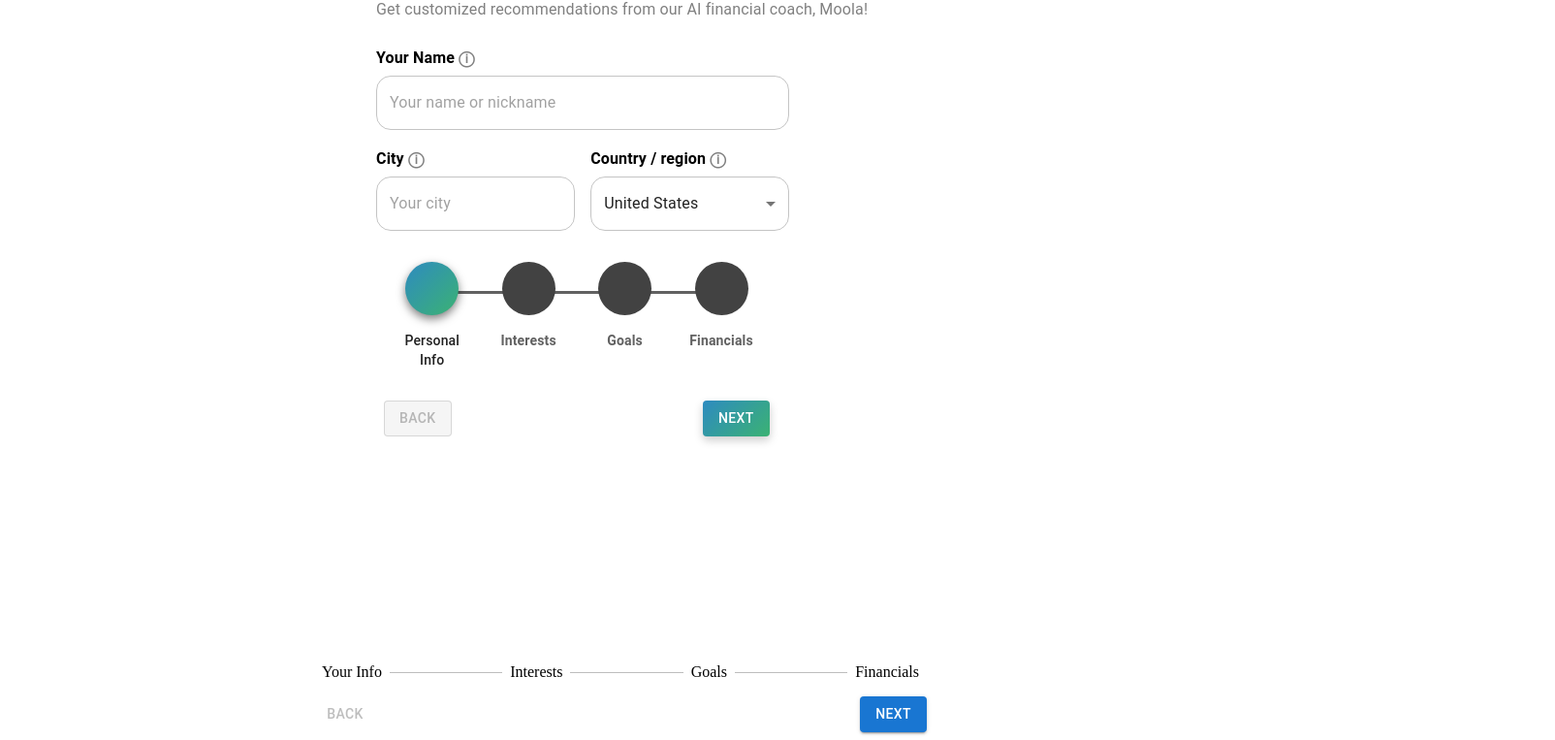
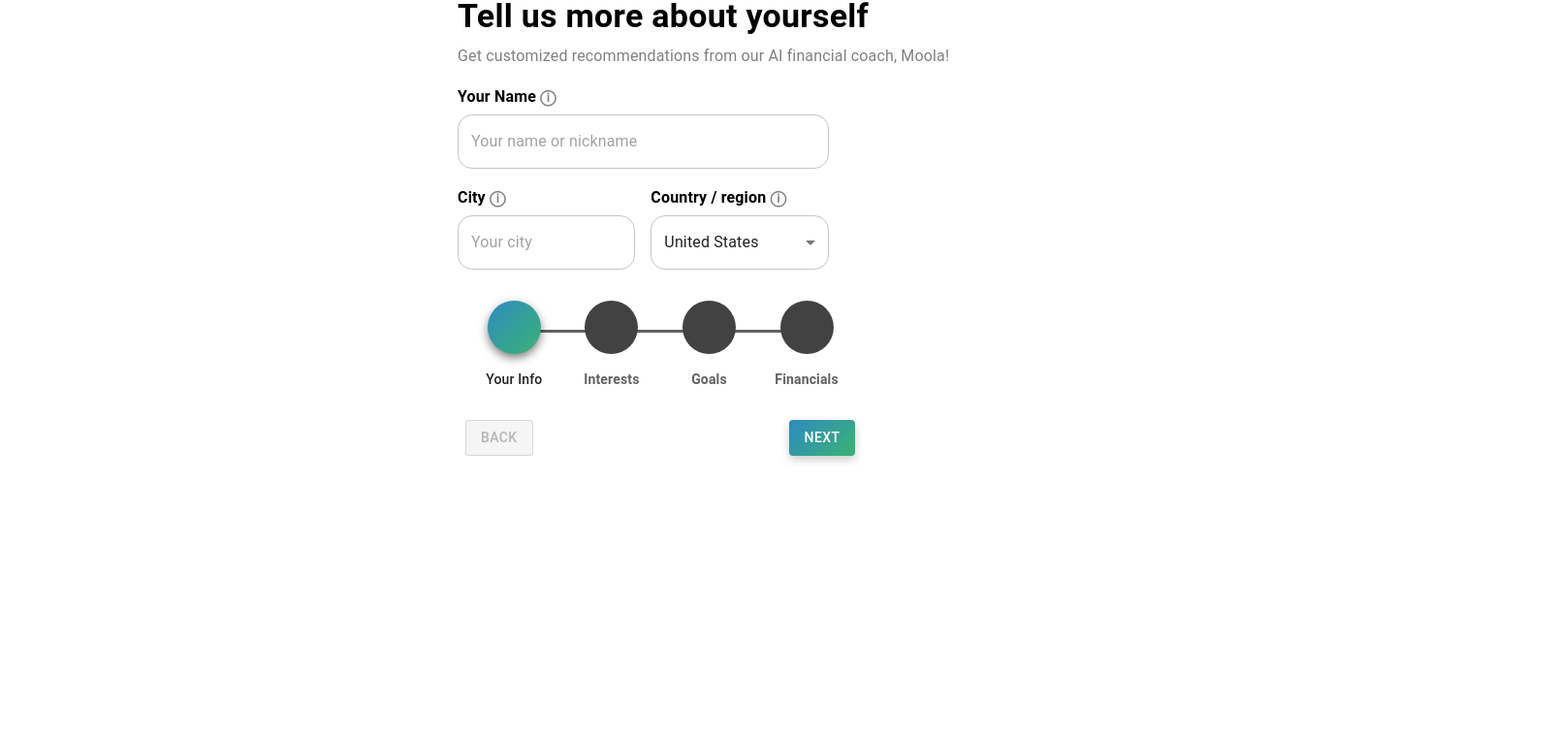
Before and after one commit to Luimoe05/ShellHacks-25, a React app in the folder frontend/: page /onboarding in a window 1280 px wide. Shown: the part 196-959 px from the top of the page at 97% size, 1604 px wide, since content can reach past the window. After the commit the page ends 800 px from the top, so only its background shows below. Built offline with nearby package versions, Linux system fonts and the light colour scheme; some icons are missing; the HTML template or start-up script is replaced by a standard one.

Commit message:
added logic to the next button and fixed two bugs for onboarding slides

```diff
--- a/frontend/src/Components/CustomizedStepper.jsx
+++ b/frontend/src/Components/CustomizedStepper.jsx
@@ -1,14 +1,12 @@
 import * as React from 'react';
 import { styled } from '@mui/material/styles';
 import Stack from '@mui/material/Stack';
-import Box from '@mui/material/Box'; // Added Box
-import Button from '@mui/material/Button'; // Added Button
-import Typography from '@mui/material/Typography'; // Added Typography
+import Box from '@mui/material/Box';
+import Button from '@mui/material/Button';
 import Stepper from '@mui/material/Stepper';
 import Step from '@mui/material/Step';
 import StepLabel from '@mui/material/StepLabel';
 import StepConnector, { stepConnectorClasses } from '@mui/material/StepConnector';
-// Removed invalid import of StepIconProps
 
 // Moola Icons
 import PersonSearchIcon from '@mui/icons-material/PersonSearch';
@@ -16,7 +14,7 @@ import LightBulbIcon from '@mui/icons-material/Lightbulb';
 import SportsScoreIcon from '@mui/icons-material/SportsScore';
 import AttachMoneyIcon from '@mui/icons-material/AttachMoney';
 
-// --- CUSTOM COLORS AND GRADIENTS (Defined previously) ---
+// --- CUSTOM COLORS AND GRADIENTS ---
 const ACTIVE_GRADIENT = 'linear-gradient(135deg, #2E8BC0 0%, #3BB273 100%)';
 const INACTIVE_COLOR = '#424242';
 const LINE_COLOR = '#616161';
@@ -87,54 +85,16 @@ function ColorlibStepIcon(props) {
   );
 }
 
-const steps = ['Personal Info', 'Interests', 'Goals', 'Financials'];
+// NOTE: The local definition of `steps` is implicitly removed as it's passed via props.
 
-export default function CustomizedSteppers() {
-  // Use 0-based indexing for activeStep
-  const [activeStep, setActiveStep] = React.useState(0);
-  const [skipped, setSkipped] = React.useState(new Set());
+// ACCEPT PROPS AND REMOVE LOCAL STATE/LOGIC
+export default function CustomizedSteppers({ activeStep, handleNext, handleBack, steps }) {
 
-  // Since all steps are linear, we'll keep this false
+  // NOTE: Deleted: activeStep state, skipped state, handleNext, handleBack, handleSkip, handleReset.
+
+  // Simplified helper functions (since state is managed externally)
   const isStepOptional = (step) => false;
-
-  const isStepSkipped = (step) => {
-    return skipped.has(step);
-  };
-
-  // --- NEXT LOGIC ---
-  const handleNext = () => {
-    let newSkipped = skipped;
-    if (isStepSkipped(activeStep)) {
-      newSkipped = new Set(newSkipped.values());
-      newSkipped.delete(activeStep);
-    }
-
-    // Increment active step
-    setActiveStep((prevActiveStep) => prevActiveStep + 1);
-    setSkipped(newSkipped);
-  };
-
-  // --- BACK LOGIC ---
-  const handleBack = () => {
-    // Decrement active step
-    setActiveStep((prevActiveStep) => prevActiveStep - 1);
-  };
-
-  const handleSkip = () => {
-    if (!isStepOptional(activeStep)) {
-      throw new Error("You can't skip a step that isn't optional.");
-    }
-    setActiveStep((prevActiveStep) => prevActiveStep + 1);
-    setSkipped((prevSkipped) => {
-      const newSkipped = new Set(prevSkipped.values());
-      newSkipped.add(activeStep);
-      return newSkipped;
-    });
-  };
-
-  const handleReset = () => {
-    setActiveStep(0);
-  };
+  const isStepSkipped = (step) => false;
 
   return (
     <Stack
@@ -143,16 +103,16 @@ export default function CustomizedSteppers() {
         p: 4,
         color: '#fff',
         ml: -3,
-        mt: -4, // Adjust top margin as needed
+        mt: -4,
       }}
       spacing={4}
     >
       <Stepper
         alternativeLabel
-        activeStep={activeStep}
+        activeStep={activeStep} // USES PROP
         connector={<ColorlibConnector />}
       >
-        {steps.map((label, index) => {
+        {steps.map((label, index) => { // USES PROP
           const stepProps = {};
           const labelProps = {};
 
@@ -167,7 +127,7 @@ export default function CustomizedSteppers() {
                 StepIconComponent={ColorlibStepIcon}
                 sx={{
                   '& .MuiStepLabel-label': {
-                    color: index <= activeStep ? '#fff' : LINE_COLOR,
+                    color: index <= activeStep ? '#fff' : LINE_COLOR, // USES PROP
                     fontWeight: 'bold',
                   },
                 }}
@@ -180,25 +140,22 @@ export default function CustomizedSteppers() {
       </Stepper>
 
       {/* --- Button Area (Below Stepper) --- */}
-      {activeStep === steps.length ? (
+      {activeStep === steps.length ? ( // USES PROP
         <React.Fragment>
-          <Typography sx={{ mt: -6, mb: 3, color: '#fff' }}>
-            All steps completed - you&apos;re finished
-          </Typography>
         </React.Fragment>
       ) : (
         <React.Fragment>
-          <Box sx={{ display: 'flex', flexDirection: 'row', pt: -9, justifyContent: 'center' }}>
+          <Box sx={{ display: 'flex', flexDirection: 'row', pt: -9, justifyContent: 'flex-start' }}> {/* Changed to flex-start for alignment */}
             {/* BACK Button */}
             <Button
               variant="outlined"
-              disabled={activeStep === 0}
-              onClick={handleBack}
+              disabled={activeStep === 0} // USES PROP
+              onClick={handleBack} // USES PROP
               sx={{
                 mr: 1,
-                color: activeStep === 0 ? '#bdbdbd' : '#757575', // grey text
-                borderColor: activeStep === 0 ? '#e0e0e0' : '#bdbdbd', // lighter border when disabled
-                backgroundColor: activeStep === 0 ? '#f5f5f5' : 'transparent', // lighter background when disabled
+                color: activeStep === 0 ? '#bdbdbd' : '#757575',
+                borderColor: activeStep === 0 ? '#e0e0e0' : '#bdbdbd',
+                backgroundColor: activeStep === 0 ? '#f5f5f5' : 'transparent',
                 '&:hover': {
                   backgroundColor: '#eeeeee',
                   borderColor: '#bdbdbd',
@@ -209,25 +166,23 @@ export default function CustomizedSteppers() {
             </Button>
             <Box sx={{ flex: '1 1 auto' }} />
             {isStepOptional(activeStep) && (
-              <Button color="inherit" onClick={handleSkip} sx={{ mr: 1 }}>
+              <Button color="inherit" onClick={handleNext} sx={{ mr: 1 }}>
                 Skip
               </Button>
             )}
-            {/* NEXT / FINISH Button */}
             <Button
-              onClick={handleNext}
+              onClick={handleNext} // USES PROP
               variant="contained"
               sx={{
-                backgroundImage: 'linear-gradient(135deg, #2E8BC0 0%, #3BB273 100%)',
+                backgroundImage: ACTIVE_GRADIENT,
                 color: '#fff',
                 border: 'none',
                 boxShadow: '0 4px 10px 0 rgba(0,0,0,.2)',
                 '&:hover': {
-                  backgroundImage: 'linear-gradient(135deg, #2E8BC0 0%, #3BB273 100%)',
+                  backgroundImage: ACTIVE_GRADIENT,
                 },
               }}
             >
-              {/* Change button text on the last step */}
               {activeStep === steps.length - 1 ? 'Finish' : 'Next'}
             </Button>
           </Box>
--- /dev/null
+++ b/frontend/src/Components/GoalsSlide.jsx
@@ -0,0 +1,10 @@
+import React from "react";
+
+export default function GoalsSlide() {
+  return (
+    <div>
+      <h2>GoalsSlide</h2>
+      {/* Add your form fields here */}
+    </div>
+  );
+}
--- /dev/null
+++ b/frontend/src/Components/InterestsSlide.jsx
@@ -0,0 +1,10 @@
+import React from "react";
+
+export default function InterestsSlide() {
+  return (
+    <div>
+      <h2>Interests Slide</h2>
+      {/* Add your form fields here */}
+    </div>
+  );
+}
--- a/frontend/src/Components/NameLocationSlide.jsx
+++ b/frontend/src/Components/NameLocationSlide.jsx
@@ -1,5 +1,7 @@
+// NameLocationSlide.jsx
+
 import React from "react";
-import CustomizedSteppers from './CustomizedStepper';
+// Removed CustomizedSteppers import
 import {
   Box,
   TextField,
@@ -7,11 +9,10 @@ import {
   Select,
   MenuItem,
   FormControl,
-  Checkbox,
-  FormControlLabel,
-  Grid,
 } from "@mui/material";
 
+// REMOVED Stepper-specific props (activeStep, handleNext, etc.)
+// since the Stepper is no longer here.
 export default function NameLocationSlide({ data, setData }) {
   const handleNoWebsiteCheck = (event) => {
     const isChecked = event.target.checked;
@@ -33,20 +34,19 @@ export default function NameLocationSlide({ data, setData }) {
       display: "flex",
       flexDirection: "column",
       gap: 3,
-      width: '100vw',
-      minHeight: '100vh',
       px: 8,
       py: 5,
       boxSizing: 'border-box',
+      ml: 50,
+      mt: 18,
     }}>
-      {/* --- Title and Subtitle --- */}
       <Typography
         variant="h4"
         sx={{
           fontWeight: 'bold',
           textAlign: 'left',
           width: '100%',
-          mt: 3,
+          mt: 1,
         }}
       >
         Tell us more about yourself
@@ -57,15 +57,17 @@ export default function NameLocationSlide({ data, setData }) {
           textAlign: 'left',
           color: 'gray',
           opacity: 1.0,
+          mt: -2,
+          mb: -1,
         }}
       >
         Get customized recommendations from our AI financial coach, Moola!
       </Typography>
 
       {/* --- Name and Country/Region Section --- */}
-      <Box sx={{ width: '37%' }}>
+      <Box sx={{ width: '52%' }}>
         {/* 1. Your Name Field */}
-        <Typography variant="subtitle1" sx={{ fontWeight: 'bold', mb: 0.5, textAlign: 'left' }}>
+        <Typography variant="subtitle1" sx={{fontWeight: 'bold', mb: 0.5, textAlign: 'left' }}>
           Your Name <span style={{ color: 'gray' }}>ⓘ</span>
         </Typography>
         <TextField
@@ -121,9 +123,8 @@ export default function NameLocationSlide({ data, setData }) {
         </Box>
       </Box>
 
-      <Box sx={{ width: '38%', display: 'flex', justifyContent: 'center', mt: 1 }}>
-        <CustomizedSteppers />
-      </Box>
+      {/* DELETED: The Stepper was here. Now it's in OnboardingStepper.jsx */}
+
     </Box>
   );
 }
--- a/frontend/src/Components/OnboardingStepper.jsx
+++ b/frontend/src/Components/OnboardingStepper.jsx
@@ -1,6 +1,12 @@
+// OnboardingStepper.jsx
+
 import React, { useState } from "react";
-import { Box, Stepper, Step, Button } from "@mui/material";
+import { Box } from "@mui/material";
 import NameLocationSlide from "./NameLocationSlide";
+import InterestsSlide from "./InterestsSlide";
+import GoalsSlide from "./GoalsSlide";
+import FinancialUserInputSlide from "./FinancialUserInputSlide";
+import CustomizedSteppers from "./CustomizedStepper"; // <-- NEW IMPORT
 
 export default function OnboardingStepper() {
   const steps = ["Your Info", "Interests", "Goals", "Financials"];
@@ -17,16 +23,12 @@ export default function OnboardingStepper() {
     file: null,
   });
 
-  const slides = [
-    <NameLocationSlide data={formData} setData={setFormData} />,
-  ];
-
   const handleNext = () => {
-    if (activeStep < slides.length - 1) {
+    if (activeStep < steps.length - 1) {
       setActiveStep((prev) => prev + 1);
     } else {
       console.log("Final Data:", formData);
-      // we need to submit formData to backend once user hits next
+      // Logic for final form submission goes here
     }
   };
 
@@ -34,25 +36,41 @@ export default function OnboardingStepper() {
     if (activeStep > 0) setActiveStep((prev) => prev - 1);
   };
 
+  // 1. Create a single object to hold all props passed down to slides
+  // NOTE: We only need the form data props for the content slides now.
+  const formSlideProps = {
+    data: formData,
+    setData: setFormData,
+  };
+
+  // 2. The slides array contains only the content slides.
+  const slides = [
+    <NameLocationSlide {...formSlideProps} />,
+    <InterestsSlide {...formSlideProps} />,
+    <GoalsSlide {...formSlideProps} />,
+    <FinancialUserInputSlide {...formSlideProps} />,
+  ];
+
   return (
-    <Box sx={{ width: "50%", mx: "auto", mt: 8 }}>
+    <Box sx={{ width: "100%", mx: "auto" }}>
+      {/* 1. Renders the content that CHANGES */}
       <Box sx={{ mb: 2 }}>{slides[activeStep]}</Box>
 
-      <Stepper activeStep={activeStep} sx={{ mt: 2 }}>
-        {steps.map((label) => (
-          <Step key={label}>
-            <Box>{label}</Box>
-          </Step>
-        ))}
-      </Stepper>
-
-      <Box sx={{ display: "flex", justifyContent: "space-between", mt: 2 }}>
-        <Button disabled={activeStep === 0} onClick={handleBack}>
-          Back
-        </Button>
-        <Button variant="contained" onClick={handleNext}>
-          {activeStep === steps.length - 1 ? "Finish" : "Next"}
-        </Button>
+      {/* 2. Renders the Stepper (and its buttons) that STAYS */}
+      <Box sx={{
+          width: '35%', // Keeping a fixed width for alignment if you wish
+          display: 'flex',
+          justifyContent: 'center',
+          // Align the persistent stepper
+          ml: 58,
+          mt:-3,
+      }}>
+        <CustomizedSteppers
+          activeStep={activeStep}
+          handleNext={handleNext}
+          handleBack={handleBack}
+          steps={steps}
+        />
       </Box>
     </Box>
   );
```
